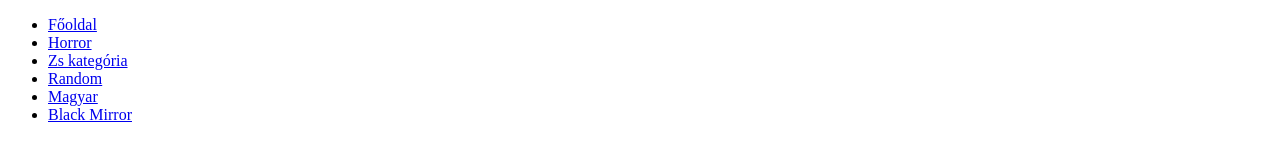
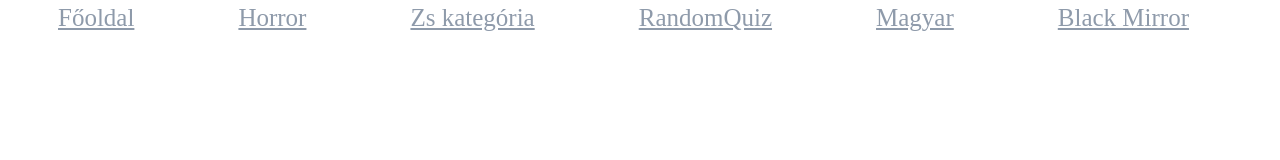
Before and after one commit to palsara/illeGITeam, a plain HTML site: page index.html in a window 1280 px wide. Drawn offline with Linux system fonts and the light colour scheme.

Commit message:
menü változtatások

```diff
--- a/css/style.css
+++ b/css/style.css
@@ -43,6 +43,7 @@
     background-image: url(../img/horrorforest.jpg);
     background-size: auto;
 }
+
 .zsBackground {
     background-image: url(/img/sharknado.jpg);
     background-repeat: no-repeat;
@@ -53,9 +54,11 @@
 }
 
 .headerTextStyle {
-    text-shadow: 0 0 3px yellow, 0 0 3px orange, 0 0 5px red;}
+    text-shadow: 0 0 3px yellow, 0 0 3px orange, 0 0 5px red;
+}
+
 .h1zs {
-    color:white;
+    color: white;
     text-shadow: 0 0 15px black;
     font-size: 32pt;
     text-align: center;
@@ -95,21 +98,32 @@
 }
 
 .h2zs {
-    color:white;
+    color: white;
     text-shadow: 0 0 15px black;
 }
 
 .h3zs {
-    color:white;
+    color: white;
     text-shadow: 0 0 15px black;
 }
 
 .h4zs {
-    color:white;
+    color: white;
     text-shadow: 0 0 15px black;
 }
 
 .pzs {
-    color:white;
+    color: white;
     text-shadow: 0 0 15px black;
 }
+
+body nav a {
+    padding: 50px;
+    line-height: 20px;
+    color: #8e9aaa;
+    font-size: 25px;
+}
+
+body nav a: :hover {
+    color: #fff;
+}
--- a/index.html
+++ b/index.html
@@ -11,14 +11,12 @@
 
 <body>
     <nav>
-        <ul>
-            <li><a href="#">Főoldal</a></li>
-            <li><a href="/horror.html">Horror</a></li>
-            <li><a href="/zs_kategoria.html">Zs kategória</a></li>
-            <li><a href="/randomQuiz.html">Random</a></li>
-            <li><a href="/magyar.html">Magyar</a></li>
-            <li><a href="/blackmirror">Black Mirror</a></li>
-        </ul>
+        <a href="#">Főoldal</a>
+        <a href="/horror.html">Horror</a>
+        <a href="/zs_kategoria.html">Zs kategória</a>
+        <a href="/randomQuiz.html">RandomQuiz</a>
+        <a href="/magyar.html">Magyar</a>
+        <a href="/blackmirror">Black Mirror</a>
     </nav>
 
 </body>
```
